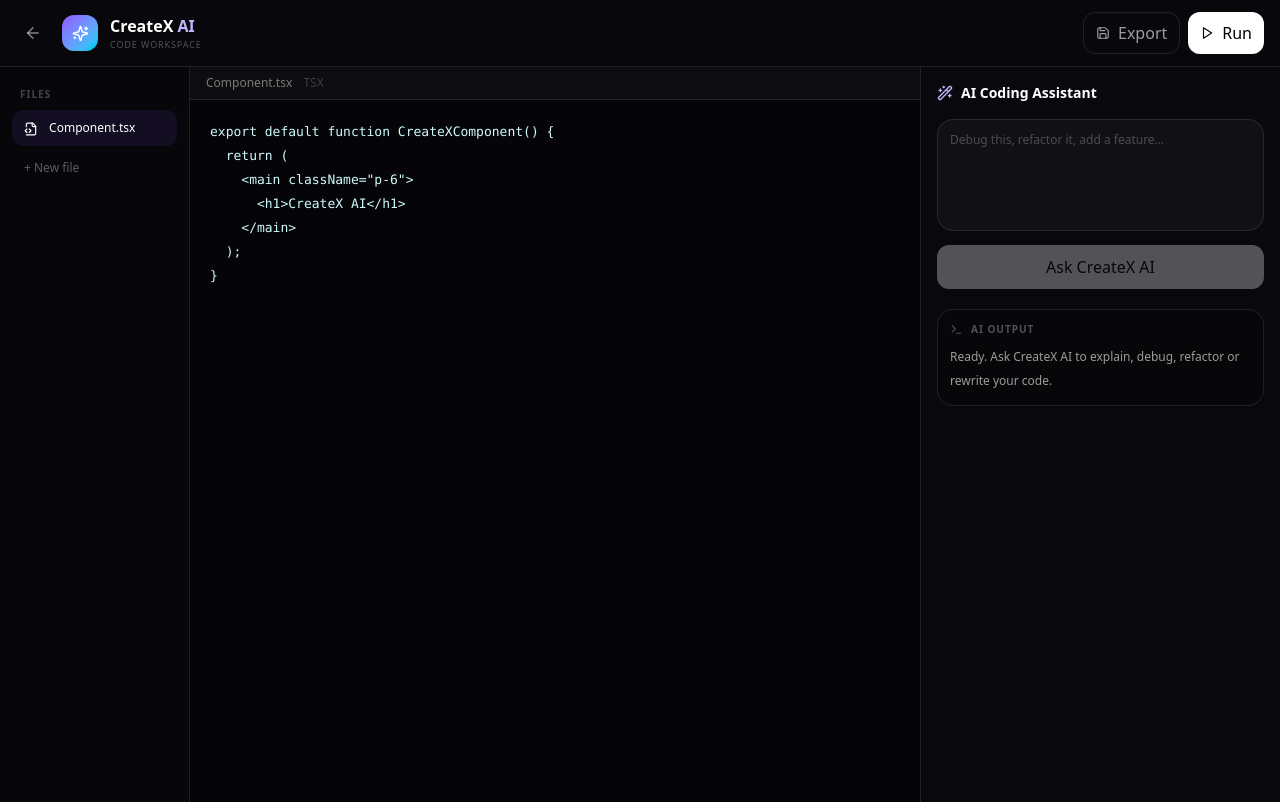
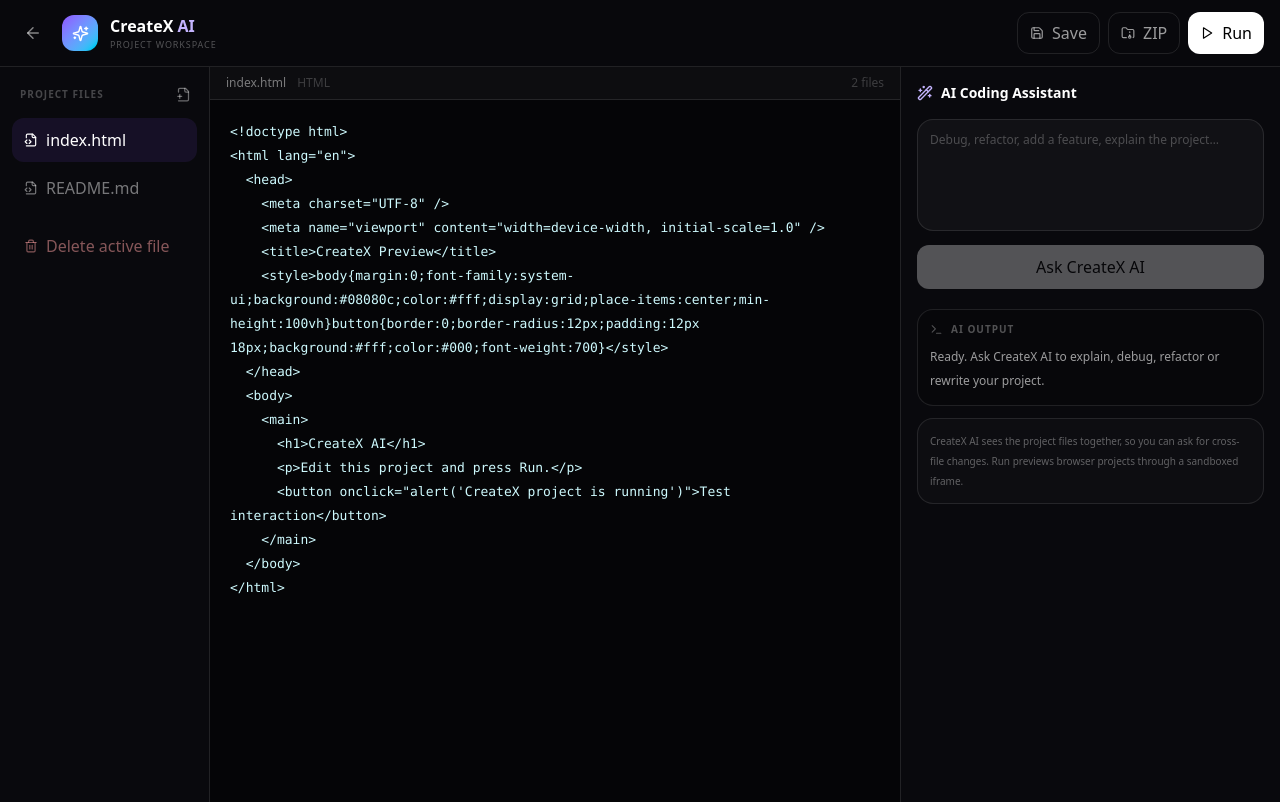
Before and after one commit to someshkohli458-star/sr-shooter0, a Next.js app: page /code in a window 1280 px wide. Built offline with nearby package versions, Linux system fonts and the light colour scheme.

Commit message:
Complete CreateX AI code workspace

```diff
--- a/app/code/page.tsx
+++ b/app/code/page.tsx
@@ -1,23 +1,103 @@
 "use client";
 
 import Link from "next/link";
-import { useState } from "react";
-import { ArrowLeft, FileCode2, Play, Save, Sparkles, Terminal, Wand2 } from "lucide-react";
+import JSZip from "jszip";
+import { useEffect, useMemo, useState } from "react";
+import { ArrowLeft, FileCode2, FilePlus2, FolderArchive, Play, Save, Sparkles, Terminal, Trash2, Wand2, X } from "lucide-react";
 
-const starter = `export default function CreateXComponent() {\n  return (\n    <main className="p-6">\n      <h1>CreateX AI</h1>\n    </main>\n  );\n}\n`;
+type ProjectFile = { name: string; language: string; content: string };
+
+const initialFiles: ProjectFile[] = [
+  {
+    name: "index.html",
+    language: "HTML",
+    content: `<!doctype html>\n<html lang="en">\n  <head>\n    <meta charset="UTF-8" />\n    <meta name="viewport" content="width=device-width, initial-scale=1.0" />\n    <title>CreateX Preview</title>\n    <style>body{margin:0;font-family:system-ui;background:#08080c;color:#fff;display:grid;place-items:center;min-height:100vh}button{border:0;border-radius:12px;padding:12px 18px;background:#fff;color:#000;font-weight:700}</style>\n  </head>\n  <body>\n    <main>\n      <h1>CreateX AI</h1>\n      <p>Edit this project and press Run.</p>\n      <button onclick="alert('CreateX project is running')">Test interaction</button>\n    </main>\n  </body>\n</html>`,
+  },
+  { name: "README.md", language: "Markdown", content: "# CreateX AI Project\n\nBuilt in the CreateX AI code workspace.\n" },
+];
+
+function languageFor(name: string) {
+  const ext = name.split(".").pop()?.toLowerCase();
+  return ({ html: "HTML", css: "CSS", js: "JavaScript", jsx: "JSX", ts: "TypeScript", tsx: "TSX", json: "JSON", md: "Markdown", py: "Python" } as Record<string, string>)[ext || ""] || "Text";
+}
 
 export default function CodeWorkspace() {
-  const [code, setCode] = useState(starter);
+  const [files, setFiles] = useState<ProjectFile[]>(initialFiles);
+  const [active, setActive] = useState("index.html");
   const [prompt, setPrompt] = useState("");
-  const [output, setOutput] = useState("Ready. Ask CreateX AI to explain, debug, refactor or rewrite your code.");
+  const [output, setOutput] = useState("Ready. Ask CreateX AI to explain, debug, refactor or rewrite your project.");
   const [busy, setBusy] = useState(false);
+  const [running, setRunning] = useState(false);
+  const [preview, setPreview] = useState("");
+  const [showNewFile, setShowNewFile] = useState(false);
+  const [newFileName, setNewFileName] = useState("");
+
+  const current = files.find(f => f.name === active) || files[0];
+  const projectText = useMemo(() => files.map(f => `FILE: ${f.name}\n${f.content}`).join("\n\n---\n\n").slice(0, 60000), [files]);
+
+  useEffect(() => {
+    const saved = localStorage.getItem("createx-code-project");
+    if (!saved) return;
+    try {
+      const parsed = JSON.parse(saved);
+      if (Array.isArray(parsed) && parsed.length) setFiles(parsed);
+    } catch {}
+  }, []);
+
+  function updateCurrent(content: string) {
+    setFiles(prev => prev.map(f => f.name === active ? { ...f, content } : f));
+  }
+
+  function saveProject() {
+    localStorage.setItem("createx-code-project", JSON.stringify(files));
+    setOutput("Project saved locally in this browser.");
+  }
+
+  function addFile() {
+    const name = newFileName.trim();
+    if (!name || files.some(f => f.name === name)) return;
+    const file = { name, language: languageFor(name), content: "" };
+    setFiles(prev => [...prev, file]);
+    setActive(name);
+    setNewFileName("");
+    setShowNewFile(false);
+  }
+
+  function deleteCurrent() {
+    if (files.length === 1) return;
+    const remaining = files.filter(f => f.name !== active);
+    setFiles(remaining);
+    setActive(remaining[0].name);
+  }
+
+  async function exportProject() {
+    const zip = new JSZip();
+    files.forEach(file => zip.file(file.name, file.content));
+    const blob = await zip.generateAsync({ type: "blob" });
+    const url = URL.createObjectURL(blob);
+    const a = document.createElement("a");
+    a.href = url; a.download = "createx-project.zip"; a.click();
+    URL.revokeObjectURL(url);
+    setOutput("Project ZIP exported successfully.");
+  }
+
+  function runProject() {
+    const html = files.find(f => f.name.toLowerCase() === "index.html")?.content;
+    if (!html) {
+      setOutput("Run preview expects an index.html file. Add one to preview a browser project.");
+      return;
+    }
+    setPreview(html);
+    setRunning(true);
+    setOutput("Live preview started from index.html. HTML/CSS/JS run inside the sandboxed preview.");
+  }
 
   async function askAI() {
     if (!prompt.trim() || busy) return;
     setBusy(true);
     try {
       const form = new FormData();
-      form.append("message", `${prompt}\n\nCurrent file (Component.tsx):\n${code}`);
+      form.append("message", `${prompt}\n\nCurrent CreateX project:\n${projectText}`);
       form.append("mode", "code");
       form.append("history", "[]");
       const res = await fetch("/api/chat", { method: "POST", body: form });
@@ -29,22 +109,43 @@ export default function CodeWorkspace() {
     } finally { setBusy(false); }
   }
 
-  function downloadCode() {
-    const blob = new Blob([code], { type: "text/plain;charset=utf-8" });
-    const url = URL.createObjectURL(blob);
-    const a = document.createElement("a");
-    a.href = url; a.download = "Component.tsx"; a.click(); URL.revokeObjectURL(url);
-  }
+  return <main className="min-h-screen bg-[#07070a] text-white">
+    <header className="sticky top-0 z-20 flex items-center justify-between border-b border-white/10 bg-[#09090d]/95 px-3 py-3 backdrop-blur-xl md:px-4">
+      <div className="flex min-w-0 items-center gap-2 md:gap-3">
+        <Link href="/chat" className="rounded-xl p-2 text-white/50 hover:bg-white/5"><ArrowLeft size={18}/></Link>
+        <span className="grid h-9 w-9 shrink-0 place-items-center rounded-xl bg-gradient-to-br from-violet-500 to-cyan-400"><Sparkles size={17}/></span>
+        <div className="min-w-0"><b>CreateX <span className="text-violet-300">AI</span></b><p className="text-[9px] uppercase tracking-widest text-white/30">Project Workspace</p></div>
+      </div>
+      <div className="flex gap-1.5 md:gap-2">
+        <button onClick={saveProject} className="flex items-center gap-2 rounded-xl border border-white/10 px-3 py-2 text-xs text-white/60 hover:bg-white/5"><Save size={14}/> <span className="hidden sm:inline">Save</span></button>
+        <button onClick={exportProject} className="flex items-center gap-2 rounded-xl border border-white/10 px-3 py-2 text-xs text-white/60 hover:bg-white/5"><FolderArchive size={14}/> <span className="hidden sm:inline">ZIP</span></button>
+        <button onClick={runProject} className="flex items-center gap-2 rounded-xl bg-white px-3 py-2 text-xs font-bold text-black"><Play size={14}/> Run</button>
+      </div>
+    </header>
 
-  return <main className="min-h-screen bg-[#07070a] text-white">
-    <header className="flex items-center justify-between border-b border-white/10 bg-[#09090d]/90 px-4 py-3 backdrop-blur-xl">
-      <div className="flex items-center gap-3"><Link href="/chat" className="rounded-xl p-2 text-white/50 hover:bg-white/5"><ArrowLeft size={18}/></Link><span className="grid h-9 w-9 place-items-center rounded-xl bg-gradient-to-br from-violet-500 to-cyan-400"><Sparkles size={17}/></span><div><b>CreateX <span className="text-violet-300">AI</span></b><p className="text-[9px] uppercase tracking-widest text-white/30">Code Workspace</p></div></div>
-      <div className="flex gap-2"><button onClick={downloadCode} className="flex items-center gap-2 rounded-xl border border-white/10 px-3 py-2 text-xs text-white/60 hover:bg-white/5"><Save size={14}/> Export</button><button className="flex items-center gap-2 rounded-xl bg-white px-3 py-2 text-xs font-bold text-black"><Play size={14}/> Run</button></div>
-    </header>
-    <div className="mx-auto grid min-h-[calc(100vh-65px)] max-w-[1500px] lg:grid-cols-[190px_1fr_360px]">
-      <aside className="hidden border-r border-white/10 p-3 lg:block"><p className="px-2 py-2 text-[10px] font-bold uppercase tracking-widest text-white/25">Files</p><div className="rounded-xl bg-violet-500/10 px-3 py-2.5 text-xs text-white"><FileCode2 className="mr-2 inline" size={14}/> Component.tsx</div><div className="mt-1 rounded-xl px-3 py-2.5 text-xs text-white/35">+ New file</div></aside>
-      <section className="flex min-h-[650px] flex-col"><div className="border-b border-white/10 bg-white/[.025] px-4 py-2 text-xs text-white/45">Component.tsx <span className="ml-2 text-white/20">TSX</span></div><textarea value={code} onChange={e=>setCode(e.target.value)} spellCheck={false} className="min-h-[650px] flex-1 resize-none bg-[#050507] p-5 font-mono text-[13px] leading-6 text-cyan-100 outline-none" /></section>
-      <aside className="border-l border-white/10 bg-[#09090d] p-4"><div className="mb-4 flex items-center gap-2 text-sm font-bold"><Wand2 size={16} className="text-violet-300"/> AI Coding Assistant</div><textarea value={prompt} onChange={e=>setPrompt(e.target.value)} placeholder="Debug this, refactor it, add a feature…" className="h-28 w-full resize-none rounded-2xl border border-white/10 bg-white/[.035] p-3 text-xs outline-none placeholder:text-white/25"/><button onClick={askAI} disabled={busy||!prompt.trim()} className="mt-2 w-full rounded-xl bg-white px-3 py-2.5 text-xs font-bold text-black disabled:opacity-30">{busy?"Thinking…":"Ask CreateX AI"}</button><div className="mt-5 rounded-2xl border border-white/10 bg-black/20 p-3"><div className="mb-2 flex items-center gap-2 text-[10px] font-bold uppercase tracking-widest text-white/30"><Terminal size={13}/> AI output</div><div className="max-h-[55vh] overflow-auto whitespace-pre-wrap text-xs leading-6 text-white/60">{output}</div></div></aside>
+    <div className="mx-auto grid min-h-[calc(100vh-65px)] max-w-[1600px] lg:grid-cols-[210px_minmax(0,1fr)_380px]">
+      <aside className="hidden border-r border-white/10 bg-[#09090d] p-3 lg:block">
+        <div className="mb-2 flex items-center justify-between"><p className="px-2 py-2 text-[10px] font-bold uppercase tracking-widest text-white/25">Project files</p><button onClick={() => setShowNewFile(true)} className="rounded-lg p-1.5 text-white/40 hover:bg-white/5 hover:text-white"><FilePlus2 size={15}/></button></div>
+        {files.map(file => <button key={file.name} onClick={() => setActive(file.name)} className={`mb-1 flex w-full items-center gap-2 rounded-xl px-3 py-2.5 text-left text-xs ${file.name === active ? "bg-violet-500/10 text-white" : "text-white/45 hover:bg-white/5 hover:text-white"}`}><FileCode2 size={14}/>{file.name}</button>)}
+        <button onClick={deleteCurrent} disabled={files.length === 1} className="mt-4 flex w-full items-center gap-2 rounded-xl px-3 py-2 text-xs text-red-300/50 hover:bg-red-500/10 disabled:opacity-20"><Trash2 size={14}/> Delete active file</button>
+      </aside>
+
+      <section className="flex min-h-[620px] min-w-0 flex-col">
+        <div className="flex items-center justify-between border-b border-white/10 bg-white/[.025] px-4 py-2 text-xs text-white/45"><span>{current.name} <span className="ml-2 text-white/20">{current.language}</span></span><span className="text-white/20">{files.length} files</span></div>
+        <textarea value={current.content} onChange={e => updateCurrent(e.target.value)} spellCheck={false} className="min-h-[620px] flex-1 resize-none bg-[#050507] p-4 font-mono text-[13px] leading-6 text-cyan-100 outline-none md:p-5" />
+      </section>
+
+      <aside className="border-t border-white/10 bg-[#09090d] p-4 lg:border-l lg:border-t-0">
+        <div className="mb-4 flex items-center gap-2 text-sm font-bold"><Wand2 size={16} className="text-violet-300"/> AI Coding Assistant</div>
+        <textarea value={prompt} onChange={e => setPrompt(e.target.value)} placeholder="Debug, refactor, add a feature, explain the project…" className="h-28 w-full resize-none rounded-2xl border border-white/10 bg-white/[.035] p-3 text-xs outline-none placeholder:text-white/25"/>
+        <button onClick={askAI} disabled={busy || !prompt.trim()} className="mt-2 w-full rounded-xl bg-white px-3 py-2.5 text-xs font-bold text-black disabled:opacity-30">{busy ? "Thinking…" : "Ask CreateX AI"}</button>
+        <div className="mt-5 rounded-2xl border border-white/10 bg-black/20 p-3"><div className="mb-2 flex items-center gap-2 text-[10px] font-bold uppercase tracking-widest text-white/30"><Terminal size={13}/> AI output</div><div className="max-h-[38vh] overflow-auto whitespace-pre-wrap text-xs leading-6 text-white/60">{output}</div></div>
+        <div className="mt-3 rounded-2xl border border-white/10 bg-white/[.02] p-3 text-[10px] leading-5 text-white/35">CreateX AI sees the project files together, so you can ask for cross-file changes. Run previews browser projects through a sandboxed iframe.</div>
+      </aside>
     </div>
+
+    {showNewFile && <div className="fixed inset-0 z-40 grid place-items-center bg-black/70 p-4 backdrop-blur-sm"><div className="w-full max-w-sm rounded-3xl border border-white/10 bg-[#101017] p-5 shadow-2xl"><div className="mb-4 flex items-center justify-between"><b>New project file</b><button onClick={() => setShowNewFile(false)} className="rounded-lg p-2 text-white/40 hover:bg-white/5"><X size={16}/></button></div><input autoFocus value={newFileName} onChange={e => setNewFileName(e.target.value)} onKeyDown={e => e.key === "Enter" && addFile()} placeholder="components/Button.tsx" className="w-full rounded-xl border border-white/10 bg-black/30 p-3 text-sm outline-none placeholder:text-white/20"/><button onClick={addFile} className="mt-3 w-full rounded-xl bg-white py-3 text-xs font-bold text-black">Create file</button></div></div>}
+
+    {running && <div className="fixed inset-0 z-30 bg-black/80 p-3 backdrop-blur-sm md:p-8"><div className="mx-auto flex h-full max-w-6xl flex-col overflow-hidden rounded-3xl border border-white/10 bg-[#101017] shadow-2xl"><div className="flex items-center justify-between border-b border-white/10 px-4 py-3"><div className="flex items-center gap-2 text-xs font-bold"><Play size={14}/> Live Preview</div><button onClick={() => setRunning(false)} className="rounded-xl p-2 text-white/50 hover:bg-white/5"><X size={16}/></button></div><iframe title="CreateX live preview" sandbox="allow-scripts" srcDoc={preview} className="min-h-0 flex-1 bg-white" /></div></div>}
   </main>;
 }
```
